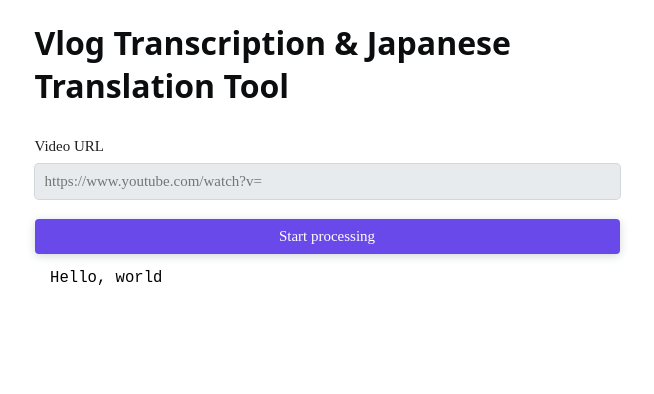
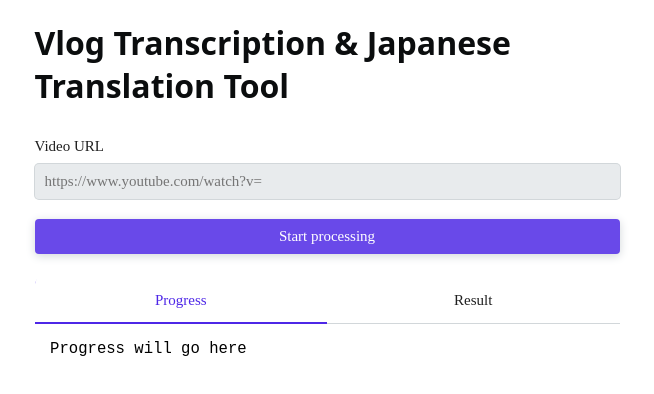
Before and after one commit to craftzdog/vlog-translator, a Next.js app: page / in a window 1280 px wide. Shown: the top 394 px of the page, without its empty margins (313-967 px from the left). Built offline with nearby package versions, Linux system fonts and the light colour scheme.

Commit message:
feat(ui): add tabs to the page

```diff
--- a/pages/index.tsx
+++ b/pages/index.tsx
@@ -3,6 +3,12 @@ import { styled } from '../stitches.config'
 import { Box } from '../components/box'
 import { Output } from '../components/output'
 import { VideoForm } from '../components/video-form'
+import {
+  TabsContent,
+  TabsList,
+  TabsRoot,
+  TabsTrigger
+} from '../components/tabs'
 
 const Text = styled('p', {
   fontFamily: '$system',
@@ -37,7 +43,18 @@ export default function Home() {
       <Container size={{ '@initial': '1', '@bp1': '2' }}>
         <Text as="h1">Vlog Transcription &amp; Japanese Translation Tool</Text>
         <VideoForm />
-        <Output>Hello, world</Output>
+        <TabsRoot defaultValue="progress">
+          <TabsList aria-label="Output">
+            <TabsTrigger value="progress">Progress</TabsTrigger>
+            <TabsTrigger value="result">Result</TabsTrigger>
+          </TabsList>
+          <TabsContent value="progress">
+            <Output>Progress will go here</Output>
+          </TabsContent>
+          <TabsContent value="result">
+            <Output>Result will go here</Output>
+          </TabsContent>
+        </TabsRoot>
       </Container>
     </Box>
   )
```
